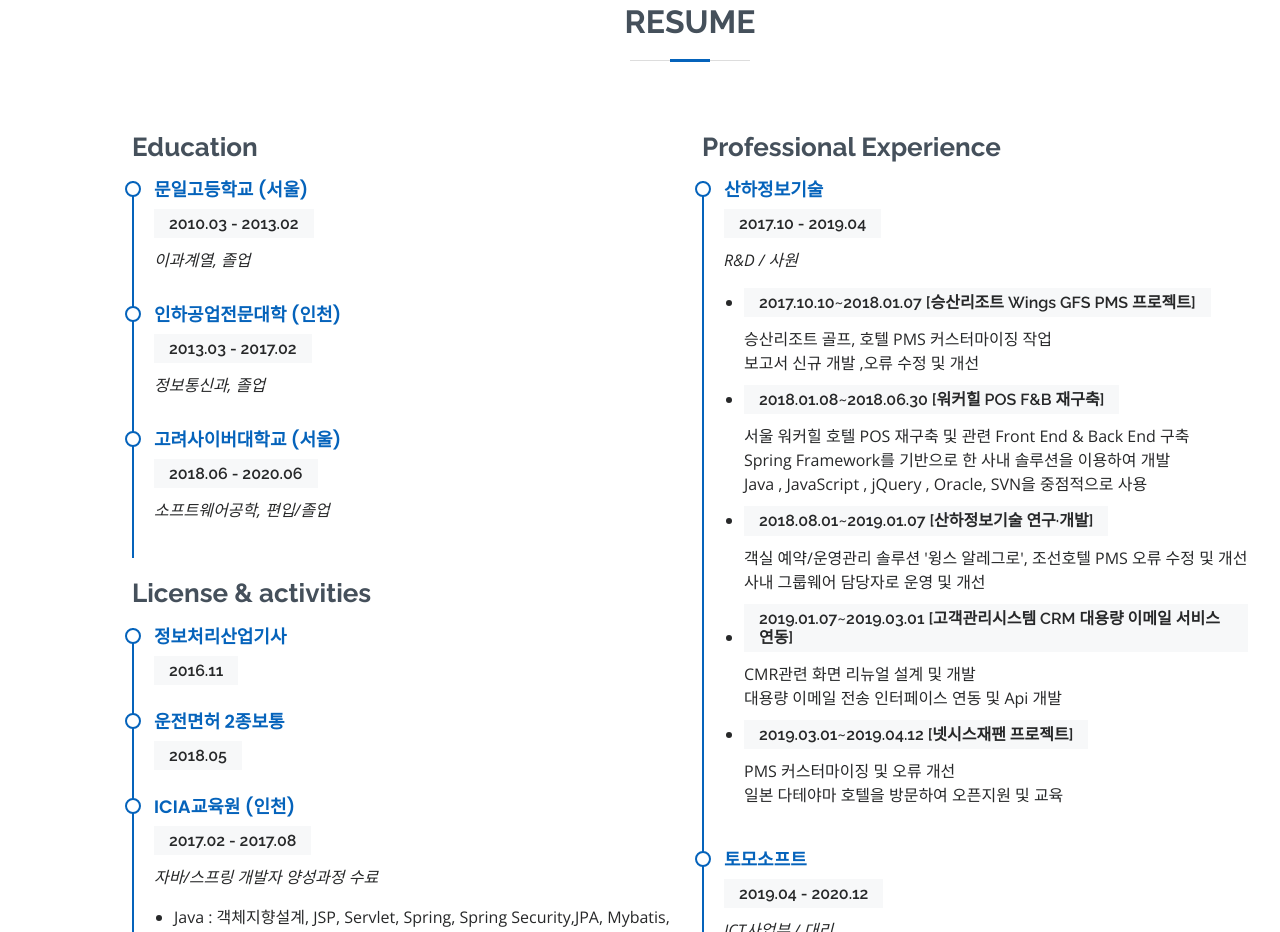
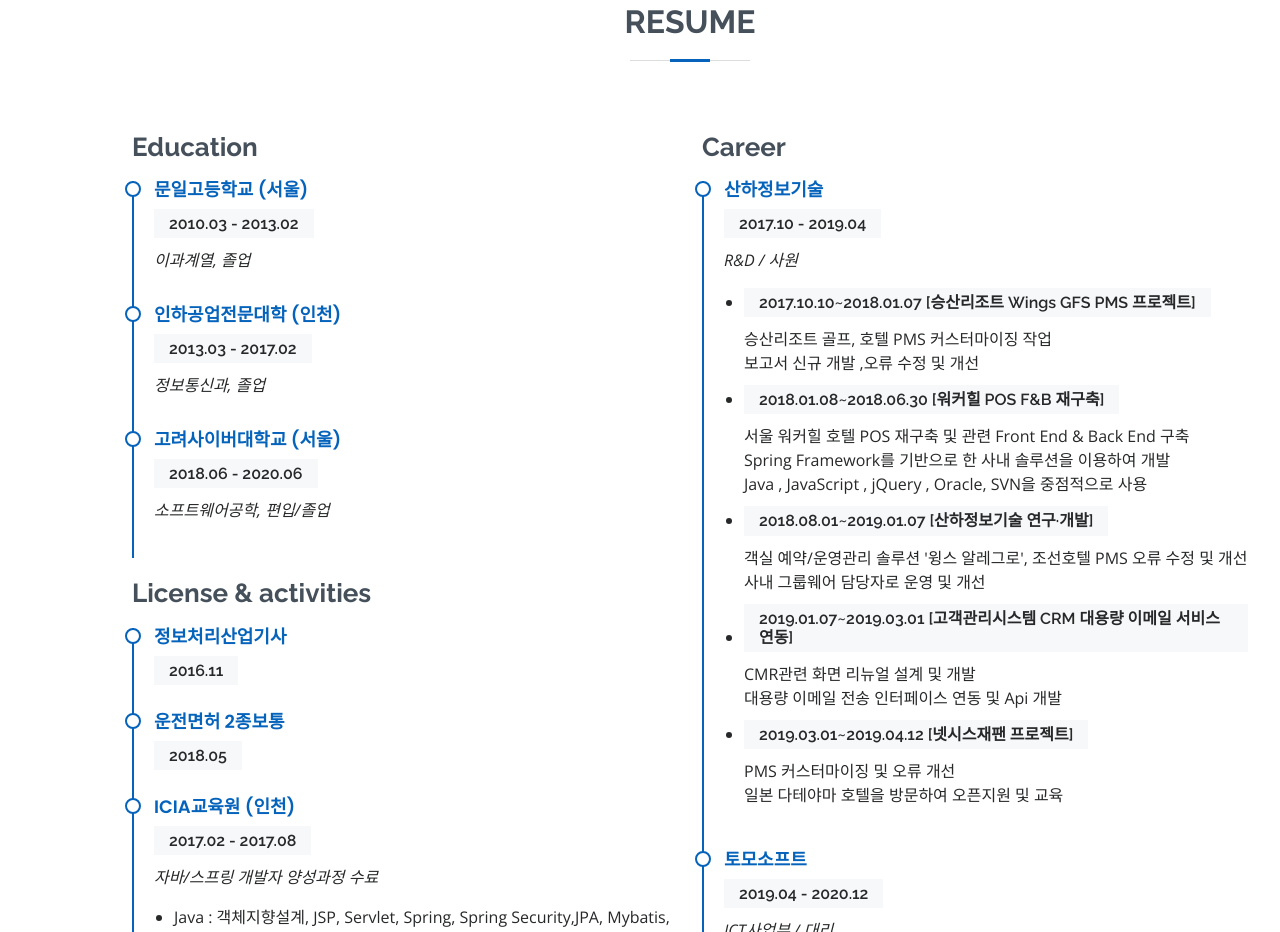
Before and after one commit to syyjbhjh3/syyjbhjh3.github.io, a plain HTML site: page index.html in a window 1280 px wide. Shown: the part 2091-3023 px from the top of the page. Drawn offline with nearby package versions, Linux system fonts and the light colour scheme.

Commit message:
수정 : 경력사항 영어변

```diff
--- a/index.html
+++ b/index.html
@@ -374,7 +374,7 @@
             </div>
           </div>
           <div class="col-lg-6">
-            <h3 class="resume-title">Professional Experience</h3>
+            <h3 class="resume-title">Career</h3>
             <div class="resume-item">
               <h4>산하정보기술</h4>
               <h5>2017.10 - 2019.04</h5>
```
